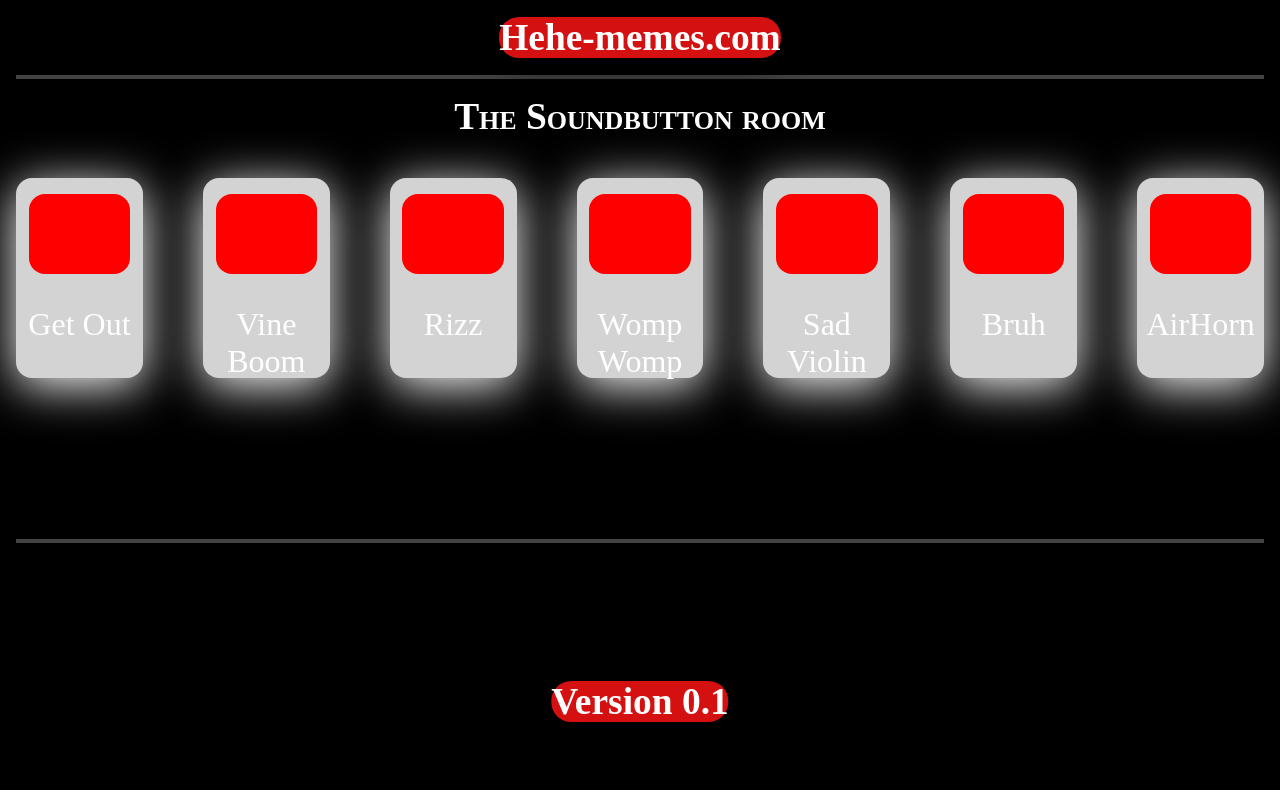
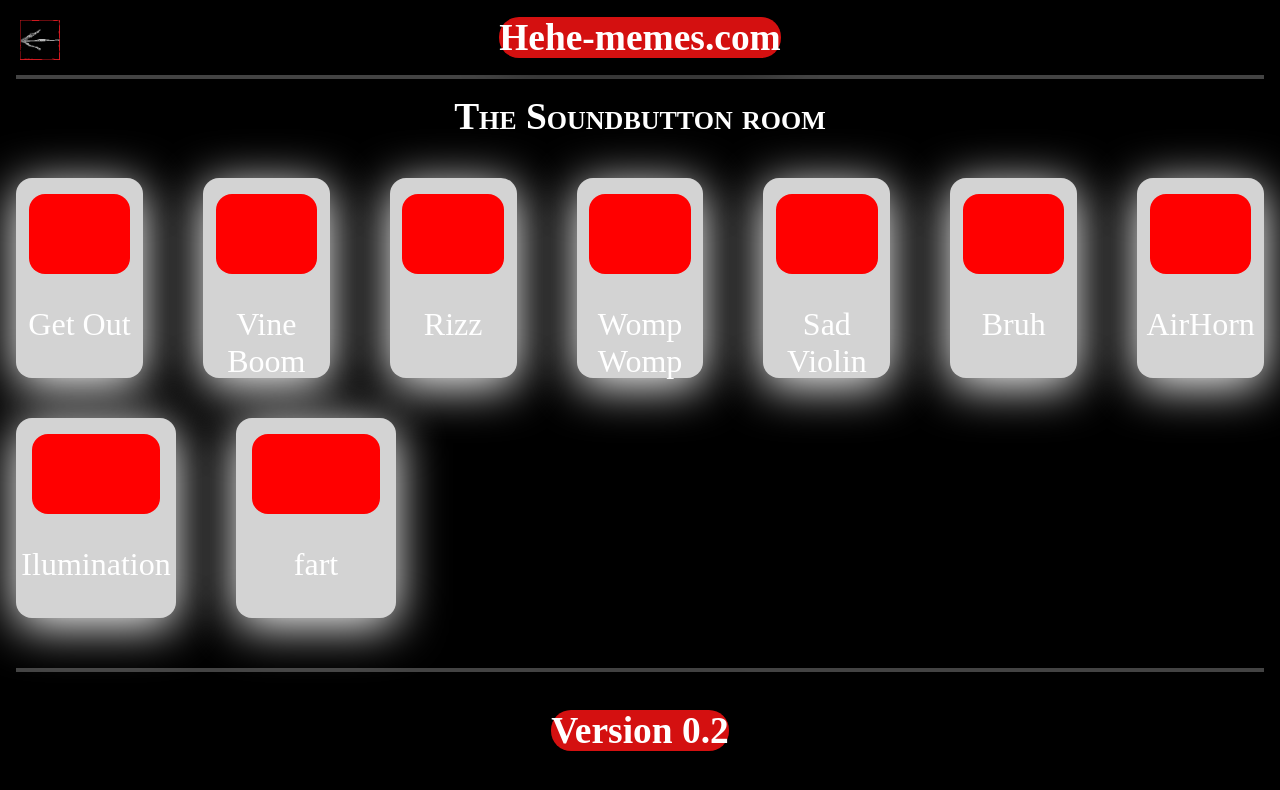
Before and after one commit to Hoang-heheboi/sound, a plain HTML site: page index.html in a window 1280 px wide. Drawn offline with Linux system fonts and the light colour scheme.

Commit message:
Add files via upload

```diff
--- a/index.html
+++ b/index.html
@@ -7,6 +7,8 @@
     <link rel="stylesheet" href="sound.css">
 </head>
 <body>
+    <a href="https://hoang-heheboi.github.io/Hehe-memes/"><label><img id="back" src="back-button.png"></label></a>
+
     <h3 id="myTitle"><mark>Hehe-memes.com</mark></h3>
     <hr>
    <h3 id="myTitle2" style="font-variant: small-caps;">The Soundbutton room</h3>
@@ -15,6 +17,7 @@
 <button id="button1">   </button>
 <p id="GetOut">Get Out</p>
 </div>
+
 <div class="platform">
     <button id="button2">   </button>
     <p id="VineBoom">Vine Boom</p>
@@ -40,13 +43,19 @@
     <p id="AirHorn">AirHorn</p>
    </div>
    </div>
-  <br>
-  <br>
-  <br>
+   <div class="platforms-row2">
+    <div class="platform2"><button id="button8">   </button>
+    <p id="Il">Ilumination</p>
+    </div>
+    <div class="platform2">
+    <button id="button9">   </button>
+    <p id="fart">fart</p>
+    </div>
+   </div>
   <br>
   <br>
 <hr>
-<h3 id="Version"><mark>Version 0.1</mark></h3>
+<h3 id="Version"><mark>Version 0.2</mark></h3>
 <script src="index.js"></script>
 </body>
 </html>
--- a/index.js
+++ b/index.js
@@ -33,3 +33,13 @@ document.getElementById("button7").onclick = function() {
     audio7.currentTime = 0;
     audio7.play();
 }
+const audio8 = new Audio('IIlumination.mp3');
+document.getElementById("button8").onclick = function() {
+    audio8.currentTime = 0;
+    audio8.play();
+}
+const audio9 = new Audio('fart.mp3');
+document.getElementById("button9").onclick = function() {
+    audio9.currentTime = 0;
+    audio9.play();
+}
--- a/sound.css
+++ b/sound.css
@@ -55,7 +55,8 @@ a {
     border: none;
     background: red;
     cursor: pointer;
-    transition: background 0.2s;
+    transition: background-color 0.2s;
+    border: none;
 }
 #GetOutw {
     color: gray;
@@ -81,12 +82,49 @@ mark {
     }
 }
 #Version {
-    position: fixed;
-    bottom: 20px;
-    left: 50%;
-    transform: translateX(-50%);
+text-align: center;
+}
+#back {
+    width: 20px;
+    height: 20px;
+    position: absolute;
+    top: 10px;
+    left: 10px;
+    cursor: pointer;
+}
+#back:hover {
+    transform: scale(1.1);
+}
+.platform2 {
+    width: 80px;
+    height: 100px;
+    background-color: lightgray;
+    box-shadow: #222 0px 0px 10px;
+    border-radius: 8px;
     text-align: center;
-    color: white;
-    width: max-content;
-    z-index: 100;
+    top: 20px;
+    position: relative;
+    box-shadow: 0 4px 24px white;
 }
+.platform2 button {
+    width: 80%;
+    height: 40px;
+    padding: 10px;
+    margin-top: 8px;
+    border-radius: 8px;
+    border: none;
+    background: red;
+    cursor: pointer;
+    transition: background-color 0.2s;
+    border: none;
+}
+.platforms-row2 {
+    display: flex;
+    gap: 30px;
+    margin-top: 20px;
+}
+.platform2 button:hover {
+    background: darkred;
+    cursor: pointer;
+    border: 2px solid gray;
+}
```
Also changed, not shown: back-button.png (added), 1 other file.
